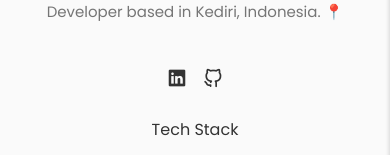
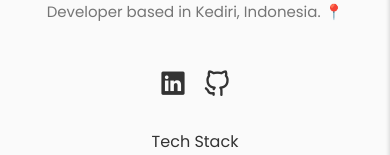
Before and after one commit to AnasKhalif/AnasKhalif, a React (Create React App) app: page / in a window 390 px wide. Shown: the part 493-648 px from the top of the page. Built offline with nearby package versions, Linux system fonts and the light colour scheme.

Commit message:
fix add url home social

```diff
--- a/public/index.html
+++ b/public/index.html
@@ -26,9 +26,12 @@
     -->
 
     <!--Unicons-->
-    <link rel="stylesheet" href="https://unicons.iconscout.com/release/v4.0.8/css/line.css">
+    <link
+      rel="stylesheet"
+      href="https://unicons.iconscout.com/release/v4.0.8/css/line.css"
+    />
 
-    <title>React App</title>
+    <title>AnasKhalif</title>
   </head>
   <body>
     <noscript>You need to enable JavaScript to run this app.</noscript>
--- a/src/components/home/Data.jsx
+++ b/src/components/home/Data.jsx
@@ -62,10 +62,18 @@ const Data = () => {
         Indonesia. 📍
       </p>
       <div className="home__social">
-        <a href="#" className="home__social-icon" target="_blank">
-          <i className="uil uil-linkedin"></i>
+        <a
+          href="https://www.linkedin.com/in/anas-khalif-muttaqien-529587271/"
+          className="home__social-icon"
+          target="_blank"
+        >
+          <i className="uil uil-linkedin linkedin"></i>
         </a>
-        <a href="#" className="home__social-icon" target="_blank">
+        <a
+          href="https://github.com/AnasKhalif"
+          className="home__social-icon"
+          target="_blank"
+        >
           <i className="uil uil-github-alt"></i>
         </a>
       </div>
--- a/src/components/home/home.css
+++ b/src/components/home/home.css
@@ -52,14 +52,24 @@
     margin-top: 1rem; /* Add some space above the social icons */
 }
 
-.home__social-icon {
+/* .home__social-icon {
     font-size: 1.25rem;
     color: var(--title-color);
 }
 
 .home__social-icon:hover {
     color: var(--title-color-dark);
+} */
+
+.home__social-icon {
+    font-size: 1.5rem; /* Meningkatkan ukuran dari 1.25rem ke 1.5rem */
+    color: var(--title-color);
 }
+
+.home__social-icon:hover {
+    color: var(--title-color-dark);
+}
+
 
 .home__title {
     font-size: var(--big-font-size);
@@ -185,6 +195,10 @@
     .logo ul li:hover {
         transform: translateY(-5px);
     }
+
+    .home__social-icon {
+        font-size: 1.5rem; /* Meningkatkan ukuran dari 1.25rem ke 1.5rem */
+    }
 }
 
 
@@ -214,6 +228,10 @@
 
     .logo ul li:hover {
         transform: translateY(-5px);
+    }
+
+    .home__social-icon {
+        font-size: 1.75rem; /* Meningkatkan ukuran lebih besar untuk layar yang lebih kecil */
     }
 }
 
@@ -245,4 +263,7 @@
     .logo ul li:hover {
         transform: translateY(-5px);
     }
+    .home__social-icon {
+        font-size: 2rem; /* Meningkatkan ukuran lebih besar untuk layar yang sangat kecil */
+    }
   }
```
Also changed, not shown: src/components/home/Social.jsx (deleted, +0 -21 lines).
